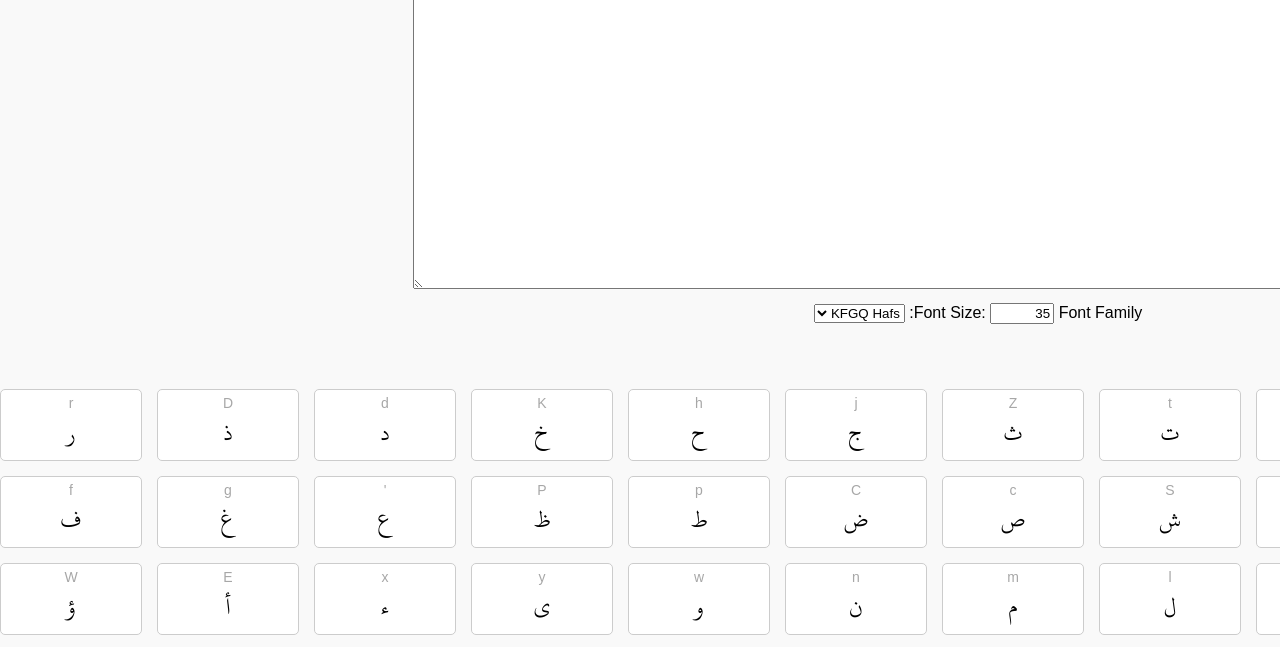
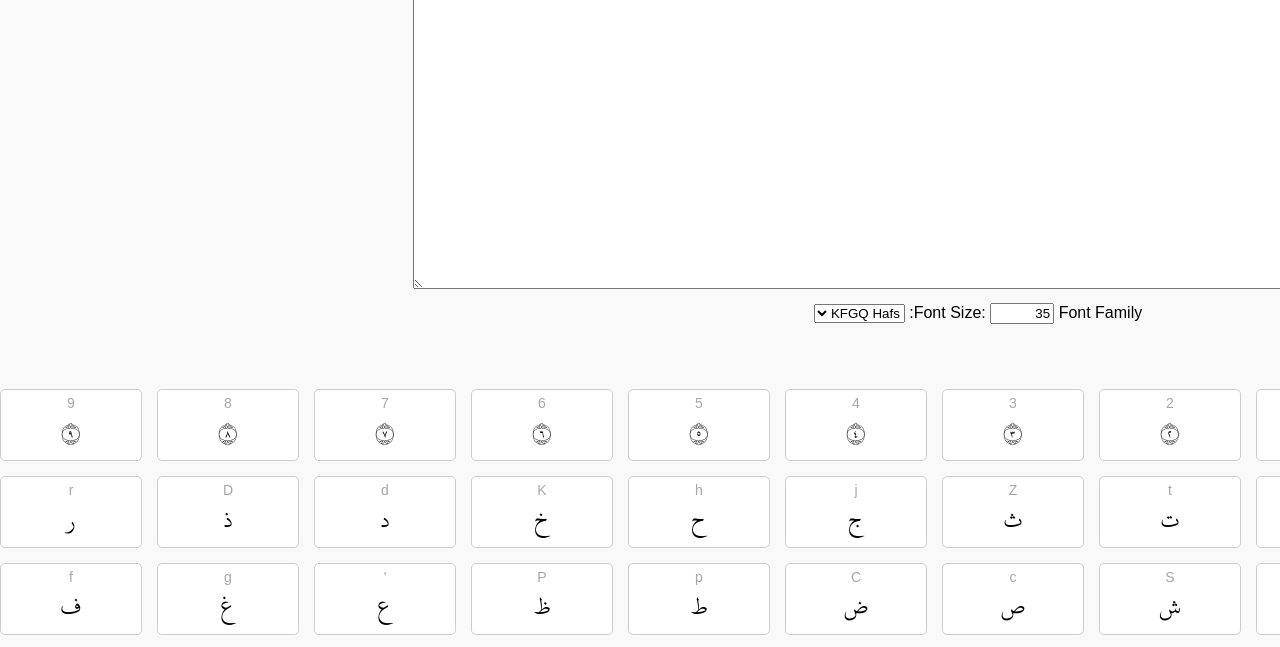
Before and after one commit to devsakil/arabicpad, a plain HTML site: page index.html in a window 1280 px wide. Shown: the part 132-779 px from the top of the page. Drawn offline with Linux system fonts and the light colour scheme.

Commit message:
Update index.html

```diff
--- a/index.html
+++ b/index.html
@@ -109,6 +109,16 @@
         X: "ڬ",
         N: "ڽ",
         "-": "ـ",
+        0: "٠",
+        1: "١",
+        2: "٢",
+        3: "٣",
+        4: "٤",
+        5: "٥",
+        6: "٦",
+        7: "٧",
+        8: "٨",
+        9: "٩",
       };
 
       const textArea = document.getElementById("textArea");
```
